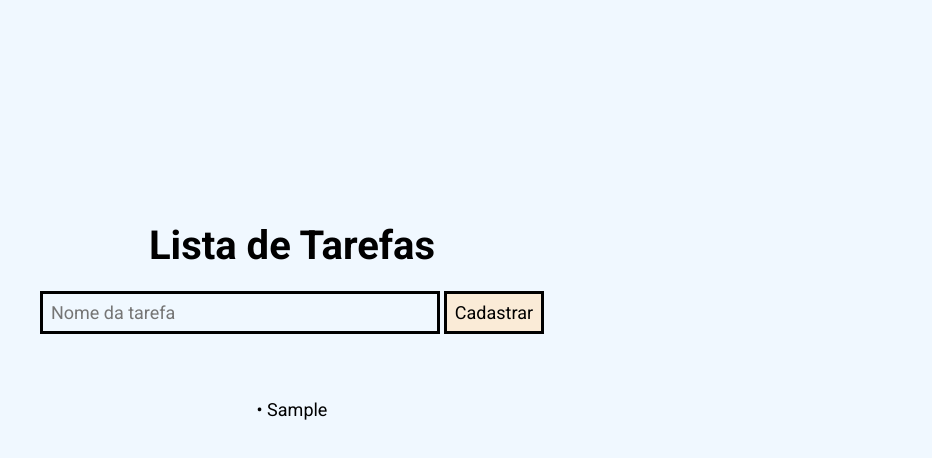
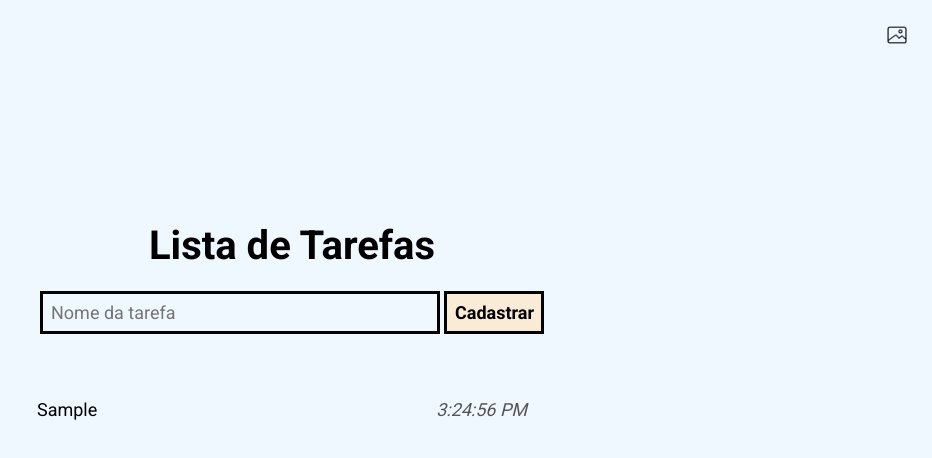
Before and after one commit to YoshidaHenrique/exerc-cio_jquery, a plain HTML site: page index.html in a window 1280 px wide. Both pictures are taken after typing "Sample" into the empty fields and a click on the button "Cadastrar". Shown: the whole page, without its empty margins (348-1280 px from the left). Drawn offline with nearby package versions, Linux system fonts and the light colour scheme.

Commit message:
segundo commit

```diff
--- a/index.html
+++ b/index.html
@@ -11,6 +11,7 @@
 
 </head>
 <body>
+    <img src="imagem.png" id="btnExportarImagem" alt="Exportar como Imagem" style="cursor:pointer;" />
     <header>
         <h1>Lista de Tarefas</h1>
     </header>
@@ -22,6 +23,7 @@
 
     </ul>
     <script src="https://code.jquery.com/jquery-3.7.1.min.js"></script>
+    <script src="https://cdnjs.cloudflare.com/ajax/libs/html2canvas/1.3.2/html2canvas.min.js"></script> <!-- html2canvas script adicionado -->
     <script src="main.js"></script>
 </body>
 </html>
--- a/main.css
+++ b/main.css
@@ -1,48 +1,83 @@
-*{
+* {
     margin: 0;
     padding: 0;
     box-sizing: border-box;
     font-family: 'Roboto', sans-serif;
 }
 
-body {
-    background-color: aliceblue;
+html, body {
+    width: 100%;
+    min-height: 100vh; /* Altura mínima de 100% da altura da janela de visualização */
+    background-color: aliceblue; /* Sua cor de fundo */
     text-align: center; /*alinha o texto centralizado*/
+}
 
+#btnExportarImagem {
+    position: fixed;
+    top: 20px;
+    right: 20px;
+    z-index: 1000;
+    width: 30px; /* Redimensiona o ícone para 30x30 pixels */
+    height: 30px;
+    cursor: pointer;
 }
 
 header {
     padding: 22px 0;
     margin-top: 200px;
     font-size: 20px;
-
 }
 
-form input {
+form input, form button {
     font-size: 18px;
     background-color: aliceblue;
-    border: solid#000;
+    border: solid #000;
     padding: 8px;
     width: 400px;
+    margin-bottom: 50px;
 }
 
 form button {
     background-color: antiquewhite;
     color: #000;
-    font-size: 18px;
-    font-weight: 24px;
-    border: solid#000;
+    font-weight: bold; /* Alterei para 'bold', pois 'font-weight' não aceita 'px' */
     cursor: pointer;
-    padding: 8px;
-    margin-bottom: 50px;
+    width: 100px;
 }
 
-li{
+ul {
+    list-style-type: none; /* Remove os marcadores padrão da lista */
+    max-width: 550px; /* Define uma largura máxima para a lista */
+    margin: 0 auto; /* Centraliza a lista na página */
+    padding-left: 20px; /* Adiciona um pouco de espaço interno à esquerda */
+    padding-right: 20px;
+}
+
+li {
     font-size: 18px;
     margin-top: 15px;
     cursor: pointer;
+    display: flex;
+    justify-content: space-between;
+    align-items: center;
 }
 
 .concluida {
     text-decoration: line-through;
 }
+
+.horario, .timestamp {
+    font-style: italic;
+    color: #555;
+    white-space: nowrap;
+}
+
+.horarioCriacao, .timestamp {
+    margin-right: 10px; /* Espaço entre os horários e a tarefa */
+    /* Outros estilos específicos para os horários */
+}
+
+.tarefa-texto {
+    flex-grow: 1; /* Permite que o texto da tarefa ocupe o espaço disponível */
+    text-align: left; /* Alinha o texto da tarefa à esquerda */
+}
--- a/main.js
+++ b/main.js
@@ -1,17 +1,52 @@
-$(document).ready(function (){
-    $('form').on('submit', function(e){
+$(document).ready(function() {
+    $('form').on('submit', function(e) {
         e.preventDefault();
         const tarefa = $('#tarefa').val();
+        if (tarefa) {
+            const horarioCriacao = new Date().toLocaleTimeString();
             const novoItem = $(`
-            <li>
-                <a>• ${tarefa}</a>
+                <li class="tarefa-item">
+                    <a class="tarefa-texto">${tarefa}</a>
+                    <span class="horario horarioCriacao">${horarioCriacao}</span>
+                    <span class="horario timestamp"></span>
                 </li>
             `).appendTo('ul');
 
             novoItem.find('a').click(function() {
                 $(this).toggleClass('concluida');
+                if ($(this).hasClass('concluida') && !$(this).siblings('.timestamp').text()) {
+                    const currentTime = new Date().toLocaleTimeString();
+                    $(this).siblings('.timestamp').text(currentTime);
+                }
             });
-        $('#tarefa').val('') //limpa a url no form apos dar o submit
 
-    })
-})
+            $('#tarefa').val('');
+        }
+    });
+
+    $('#btnExportarImagem').click(function() {
+        // Rola para o topo da página antes de capturar a imagem
+        window.scrollTo(0, 0);
+
+        html2canvas(document.body, {
+            backgroundColor: 'aliceblue',
+            scale: 1, // Ajuste a escala conforme necessário
+            windowHeight: document.documentElement.offsetHeight,
+            windowWidth: document.documentElement.scrollWidth,
+            x: 0,
+            y: window.pageYOffset,
+            scrollX: 0,
+            scrollY: -window.scrollY
+        }).then(canvas => {
+            const imgData = canvas.toDataURL('image/png');
+            const link = document.createElement('a');
+            link.download = 'lista_de_tarefas.png';
+            link.href = imgData;
+            document.body.appendChild(link);
+            link.click();
+            document.body.removeChild(link);
+        }).catch(err => {
+            console.error('Ocorreu um erro ao exportar a lista de tarefas:', err);
+        });
+    });
+});
```
Also changed, not shown: imagem.png (added). Lines whose indentation alone changed are shown as unchanged.
